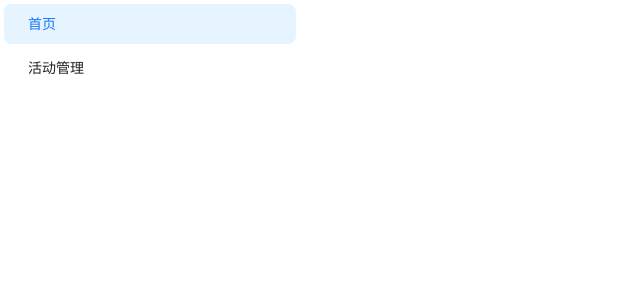
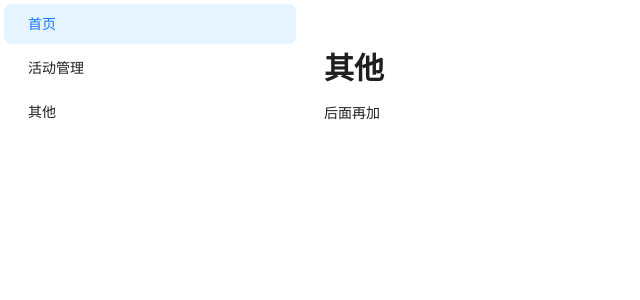
Before and after one commit to sa1tycat/Web3Platform, a React (Create React App) app in the folder frontend/badge-management-app/: page /admin/other in a window 1280 px wide. Shown: the top 300 px of the page, without its empty margins (0-640 px from the left). Built offline with nearby package versions, Linux system fonts and the light colour scheme.

Commit message:
能够任意新建页面和路由

```diff
--- a/frontend/badge-management-app/src/App.js
+++ b/frontend/badge-management-app/src/App.js
@@ -4,6 +4,7 @@ import { BrowserRouter as Router, Routes, Route } from 'react-router-dom';
 import AdminLayout from './components/AdminLayout';
 import HomePage from './pages/admin/HomePage';
 import ActivityPage from './pages/admin/ActivityPage';
+import OtherPage from './pages/admin/OtherPage';
 // ...导入其他页面组件
 
 const App = () => {
@@ -14,6 +15,7 @@ const App = () => {
         <Route path="/admin/*" element={<AdminLayout />}>
           <Route index element={<HomePage />} />
           <Route path="activity" element={<ActivityPage />} />
+          <Route path="other" element={<OtherPage />} />
           {/* ...其他管理员相关的路由 */}
         </Route>
         {/* ...其他非管理员的路由 */}
--- a/frontend/badge-management-app/src/components/Admin/Navbar.js
+++ b/frontend/badge-management-app/src/components/Admin/Navbar.js
@@ -18,6 +18,9 @@ const Navbar = () => {
         <Menu.Item key="2">
           <Link to="/admin/activity">活动管理</Link>
         </Menu.Item>
+        <Menu.Item key="3">
+          <Link to="/admin/other">其他</Link>
+        </Menu.Item>
         {/* 更多导航项 */}
       </Menu>
     </Sider>
--- /dev/null
+++ b/frontend/badge-management-app/src/pages/admin/OtherPage.js
@@ -0,0 +1,17 @@
+// src/pages/admin/HomePage.js
+import React from 'react';
+import { Typography } from 'antd';
+
+const { Title } = Typography;
+
+const HomePage = () => {
+  return (
+    <>
+      <Title level={2}>其他</Title>
+      {/* 此处放置其它首页内容 */
+      <div>后面再加</div>}
+    </>
+  );
+};
+
+export default HomePage;
```
